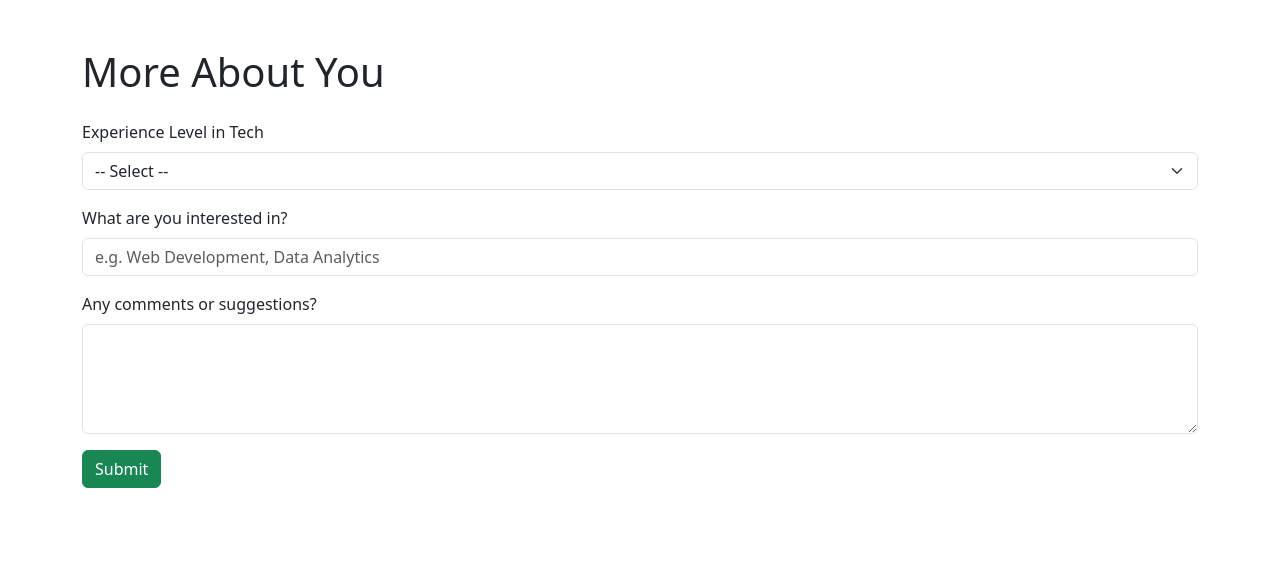
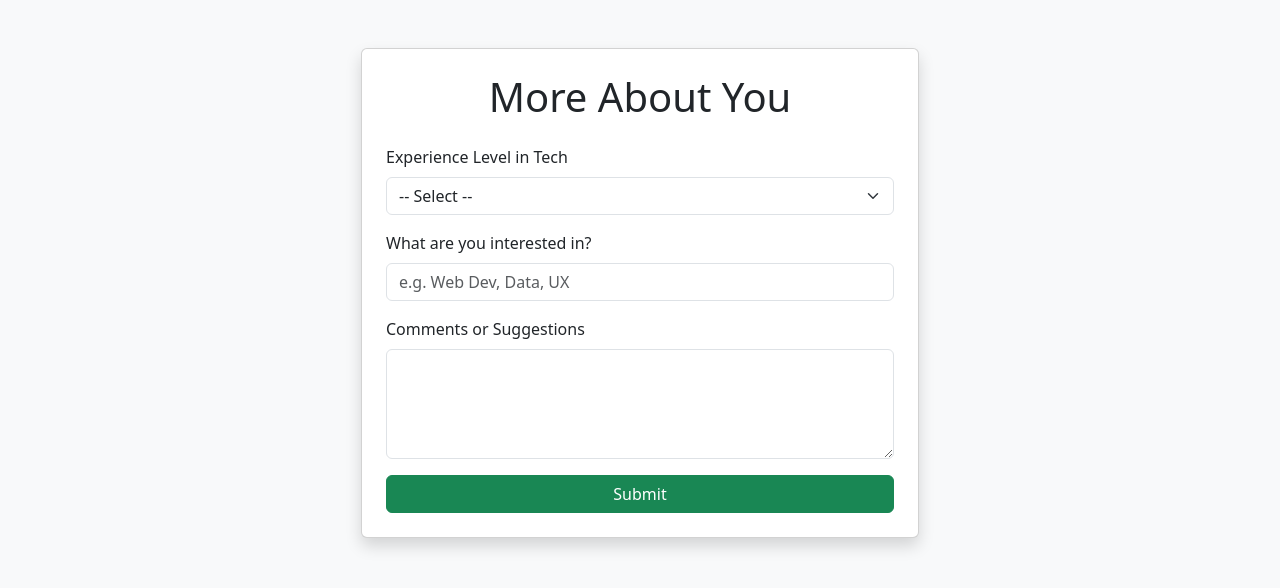
Before and after one commit to chloecramerrr/cccramer_HW9, a plain HTML site: page form2.html in a window 1280 px wide. Drawn offline with nearby package versions, Linux system fonts and the light colour scheme.

Commit message:
Update form2.html

```diff
--- a/form2.html
+++ b/form2.html
@@ -9,15 +9,22 @@
       rel="stylesheet"
     />
   </head>
-  <body class="container py-5">
-    <h1 class="mb-4">More About You</h1>
+  <body class="bg-light">
+    <div class="container mt-5">
+      <div class="card p-4 shadow col-lg-6 mx-auto">
+        <h1 class="mb-4 text-center">More About You</h1>
 
         <form action="thankyou.html" method="post">
           <div class="mb-3">
             <label for="experience" class="form-label"
               >Experience Level in Tech</label
             >
-        <select id="experience" name="experience" class="form-select" required>
+            <select
+              id="experience"
+              name="experience"
+              class="form-select"
+              required
+            >
               <option value="">-- Select --</option>
               <option value="beginner">Beginner</option>
               <option value="intermediate">Intermediate</option>
@@ -34,14 +41,14 @@
               class="form-control"
               id="interest"
               name="interest"
-          placeholder="e.g. Web Development, Data Analytics"
+              placeholder="e.g. Web Dev, Data, UX"
               required
             />
           </div>
 
           <div class="mb-3">
             <label for="comments" class="form-label"
-          >Any comments or suggestions?</label
+              >Comments or Suggestions</label
             >
             <textarea
               class="form-control"
@@ -51,7 +58,9 @@
             ></textarea>
           </div>
 
-      <button type="submit" class="btn btn-success">Submit</button>
+          <button type="submit" class="btn btn-success w-100">Submit</button>
         </form>
+      </div>
+    </div>
   </body>
 </html>
```
Lines whose indentation alone changed are shown as unchanged.
